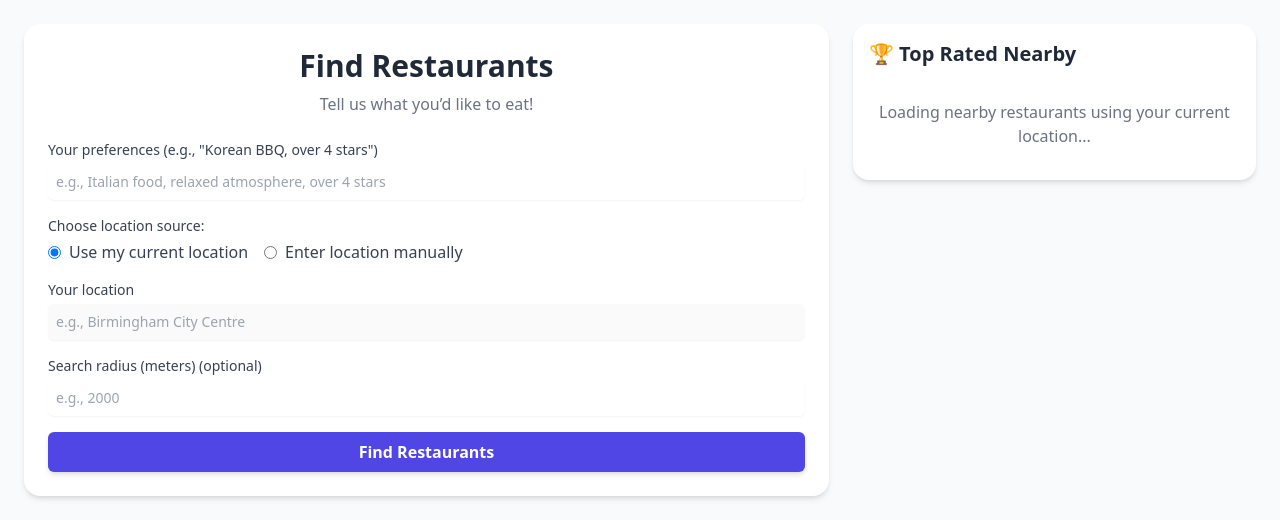
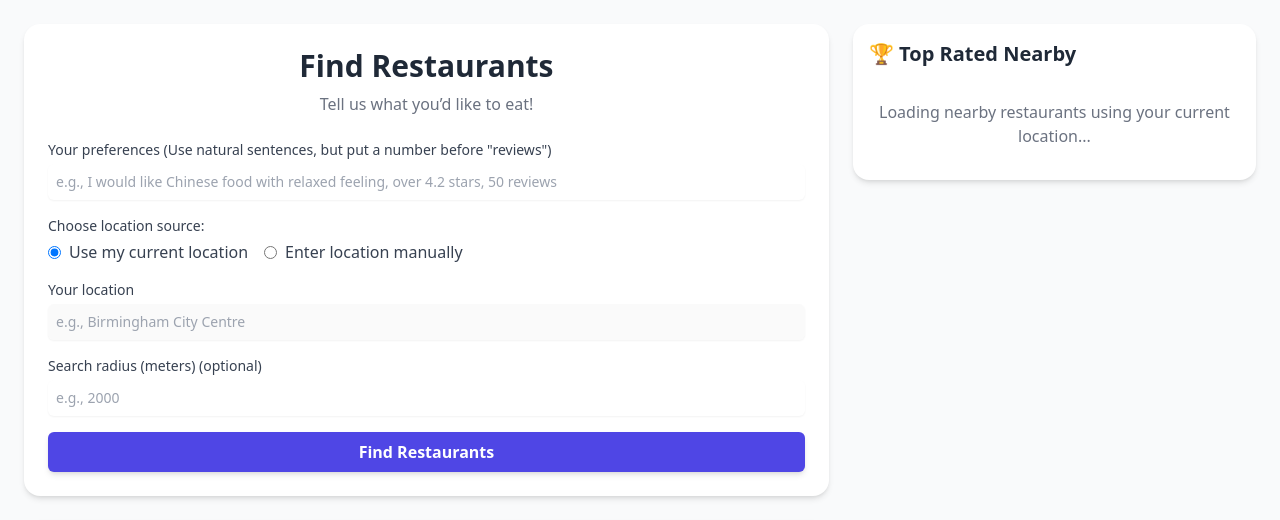
Before and after one commit to MonkeyLockey/Restaurant_Recommender_System, a Flask app: page / in a window 1280 px wide. Shown: the top 520 px of the page. Run offline with Flask 3, Linux system fonts and the light colour scheme; some libraries are stand-ins or nearby versions.

Commit message:
Final upload, adjust the web page and logic in app

```diff
--- a/app.py
+++ b/app.py
@@ -215,13 +215,13 @@ def index():
 
                 if user_thought:
                     # Parse rating and reviews from user input
-                    rating_match = re.search(r'(?:over\s*)?([\d\.]+) stars?', user_thought, re.IGNORECASE)
+                    rating_match = re.search(r'(\d+(\.\d+)?)(?:\s*stars?|\s*\*)', user_thought, re.IGNORECASE)
                     if rating_match:
                         try:
                             min_rating = float(rating_match.group(1))
                         except ValueError:
                             pass
-                    reviews_match = re.search(r'(\d+) reviews?', user_thought, re.IGNORECASE)
+                    reviews_match = re.search(r'(\d+)\s*reviews?', user_thought, re.IGNORECASE)
                     if reviews_match:
                         try:
                             min_reviews = int(reviews_match.group(1))
--- a/templates/partials/_search_form.html
+++ b/templates/partials/_search_form.html
@@ -4,11 +4,11 @@
   <form action="/" method="post" class="space-y-4">
     <div>
       <label for="user_thought" class="block text-sm font-medium text-gray-700">
-        Your preferences (e.g., "Korean BBQ, over 4 stars")
+        Your preferences (Use natural sentences, but put a number before "reviews")
       </label>
       <input type="text" id="user_thought" name="user_thought"
              value="{{ user_thought }}"
-             placeholder="e.g., Italian food, relaxed atmosphere, over 4 stars"
+             placeholder="e.g., I would like Chinese food with relaxed feeling, over 4.2 stars, 50 reviews"
              class="mt-1 block w-full rounded-md border-gray-300 shadow-sm focus:border-indigo-500 focus:ring-indigo-500 sm:text-sm p-2">
     </div>
 
```
